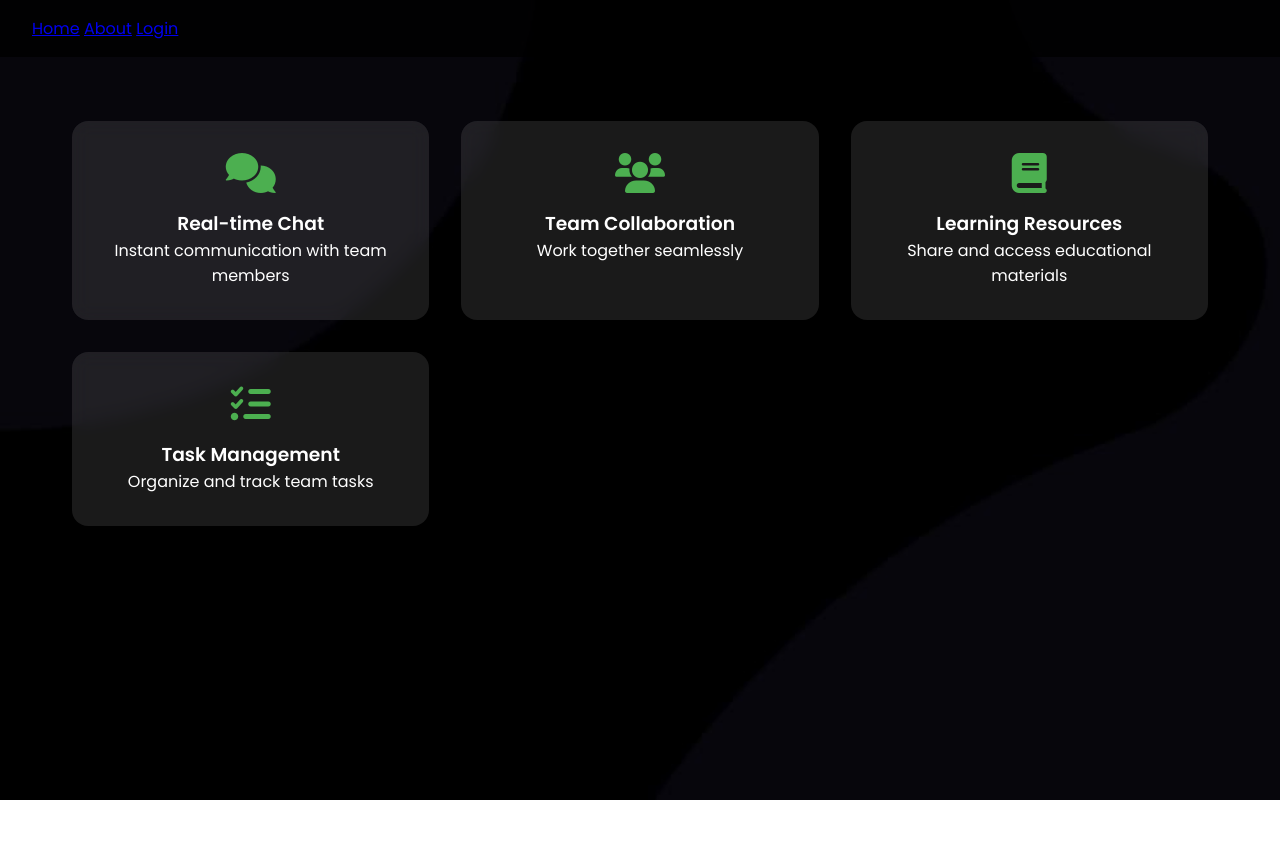
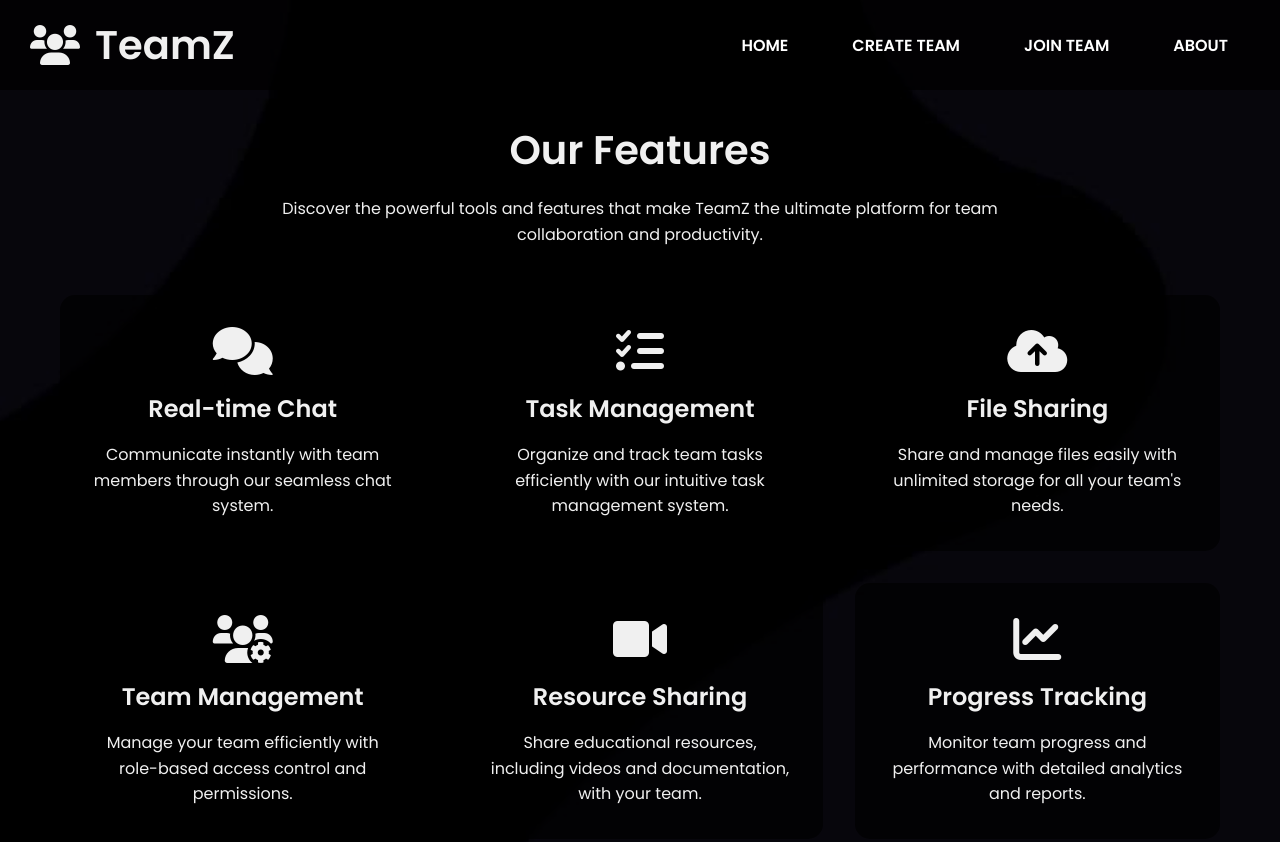
Before and after one commit to yashdavece/Teamz3, a plain HTML site: page features.html in a window 1280 px wide. Shown: the top 842 px of the page. Before the commit the page ends 800 px from the top, so only its background shows below. Drawn offline with Linux system fonts and the light colour scheme.

Commit message:
Assistant checkpoint: Updated features page with consistent UI styling
Assistant generated file changes:
- features.html: Update features page UI to match other pages

---

User prompt:

in features page make ui as all pages have

```diff
--- a/features.html
+++ b/features.html
@@ -12,79 +12,197 @@
             margin: 0;
             padding: 0;
             box-sizing: border-box;
-            font-family: 'Poppins', sans-serif;
         }
 
         body {
+            font-family: 'Poppins', sans-serif;
+            color: #fff;
             min-height: 100vh;
             background-image: url('bgimage.jpg');
             background-size: cover;
-            color: white;
+            background-position: center;
+            background-repeat: no-repeat;
         }
 
         header {
-            background: rgba(0,0,0,0.8);
-            padding: 1rem 2rem;
+            position: fixed;
+            top: 0;
+            width: 100%;
+            background-color: rgba(0, 0, 0, 0.7);
+            padding: 15px 30px;
+            z-index: 1000;
+            display: flex;
+            justify-content: space-between;
+            align-items: center;
+        }
+
+        header .logo-title {
+            display: flex;
+            align-items: center;
+            gap: 15px;
+        }
+
+        header h1 {
+            font-size: 2.5rem;
+            font-weight: 600;
+            color: #f0f0f0;
+        }
+
+        .fa-users {
+            font-size: 2.5rem;
+            color: #f0f0f0;
+        }
+
+        nav {
+            display: flex;
+            gap: 20px;
+        }
+
+        .nav-button {
+            background-color: transparent;
+            border: 2px solid transparent;
+            border-radius: 25px;
+            color: white;
+            padding: 10px 20px;
+            text-decoration: none;
+            font-size: 1rem;
+            font-weight: bold;
+            transition: background-color 0.3s, border-color 0.3s;
+            text-transform: uppercase;
+        }
+
+        .nav-button:hover {
+            background-color: #f0f0f0;
+            color: #111;
+            border-color: #f0f0f0;
+        }
+
+        .content-section {
+            padding: 120px 20px;
+            max-width: 1200px;
+            margin: 0 auto;
         }
 
         .features-grid {
             display: grid;
             grid-template-columns: repeat(auto-fit, minmax(300px, 1fr));
             gap: 2rem;
-            padding: 2rem;
-            max-width: 1200px;
-            margin: 2rem auto;
+            margin-top: 2rem;
         }
 
         .feature-card {
-            background: rgba(255,255,255,0.1);
-            backdrop-filter: blur(10px);
+            background: rgba(0, 0, 0, 0.7);
             padding: 2rem;
-            border-radius: 1rem;
+            border-radius: 15px;
             text-align: center;
-            transition: transform 0.3s;
+            transition: transform 0.3s ease;
         }
 
         .feature-card:hover {
-            transform: translateY(-5px);
+            transform: translateY(-10px);
         }
 
         .feature-icon {
+            font-size: 3rem;
+            color: #f0f0f0;
+            margin-bottom: 1rem;
+        }
+
+        .feature-title {
+            font-size: 1.5rem;
+            margin-bottom: 1rem;
+            color: #f0f0f0;
+        }
+
+        .feature-description {
+            color: #f0f0f0;
+            line-height: 1.6;
+        }
+
+        .section-title {
             font-size: 2.5rem;
+            text-align: center;
             margin-bottom: 1rem;
-            color: #4CAF50;
+            color: #f0f0f0;
+        }
+
+        .section-description {
+            text-align: center;
+            max-width: 800px;
+            margin: 0 auto 3rem;
+            color: #f0f0f0;
+            line-height: 1.6;
+        }
+
+        @media (max-width: 768px) {
+            header h1 {
+                font-size: 2rem;
+            }
+
+            .section-title {
+                font-size: 2rem;
+            }
+
+            .feature-card {
+                padding: 1.5rem;
+            }
         }
     </style>
 </head>
 <body>
     <header>
+        <div class="logo-title">
+            <i class="fas fa-users"></i>
+            <h1>TeamZ</h1>
+        </div>
         <nav>
-            <a href="index.html">Home</a>
-            <a href="about.html">About</a>
-            <a href="login.html">Login</a>
+            <a href="index.html" class="nav-button">Home</a>
+            <a href="create.html" class="nav-button">Create Team</a>
+            <a href="jointeam.html" class="nav-button">Join Team</a>
+            <a href="about.html" class="nav-button">About</a>
         </nav>
     </header>
+
+    <div class="content-section">
+        <h1 class="section-title">Our Features</h1>
+        <p class="section-description">Discover the powerful tools and features that make TeamZ the ultimate platform for team collaboration and productivity.</p>
 
         <div class="features-grid">
             <div class="feature-card">
                 <i class="fas fa-comments feature-icon"></i>
-            <h3>Real-time Chat</h3>
-            <p>Instant communication with team members</p>
+                <h3 class="feature-title">Real-time Chat</h3>
+                <p class="feature-description">Communicate instantly with team members through our seamless chat system.</p>
             </div>
-        <div class="feature-card">
-            <i class="fas fa-users feature-icon"></i>
-            <h3>Team Collaboration</h3>
-            <p>Work together seamlessly</p>
-        </div>
-        <div class="feature-card">
-            <i class="fas fa-book feature-icon"></i>
-            <h3>Learning Resources</h3>
-            <p>Share and access educational materials</p>
-        </div>
+
             <div class="feature-card">
                 <i class="fas fa-tasks feature-icon"></i>
-            <h3>Task Management</h3>
-            <p>Organize and track team tasks</p>
+                <h3 class="feature-title">Task Management</h3>
+                <p class="feature-description">Organize and track team tasks efficiently with our intuitive task management system.</p>
+            </div>
+
+            <div class="feature-card">
+                <i class="fas fa-cloud-upload-alt feature-icon"></i>
+                <h3 class="feature-title">File Sharing</h3>
+                <p class="feature-description">Share and manage files easily with unlimited storage for all your team's needs.</p>
+            </div>
+
+            <div class="feature-card">
+                <i class="fas fa-users-cog feature-icon"></i>
+                <h3 class="feature-title">Team Management</h3>
+                <p class="feature-description">Manage your team efficiently with role-based access control and permissions.</p>
+            </div>
+
+            <div class="feature-card">
+                <i class="fas fa-video feature-icon"></i>
+                <h3 class="feature-title">Resource Sharing</h3>
+                <p class="feature-description">Share educational resources, including videos and documentation, with your team.</p>
+            </div>
+
+            <div class="feature-card">
+                <i class="fas fa-chart-line feature-icon"></i>
+                <h3 class="feature-title">Progress Tracking</h3>
+                <p class="feature-description">Monitor team progress and performance with detailed analytics and reports.</p>
+            </div>
         </div>
     </div>
 </body>
```
Lines whose indentation alone changed are shown as unchanged.
